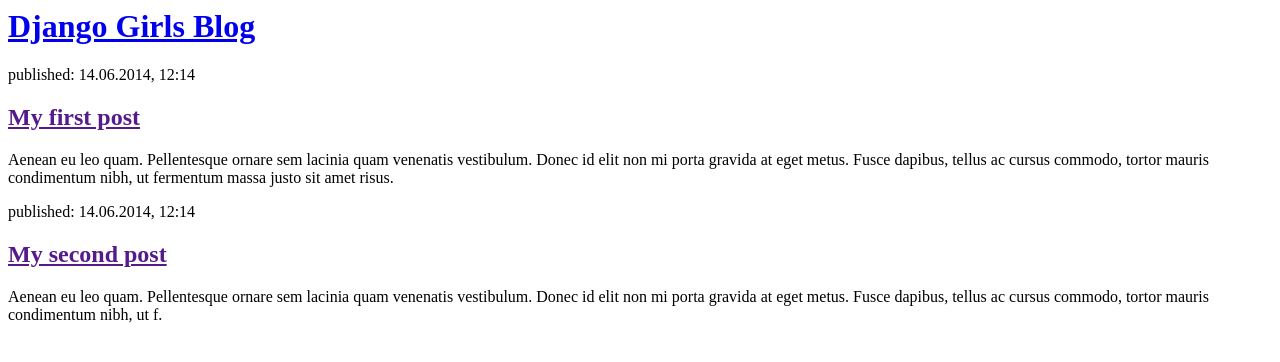
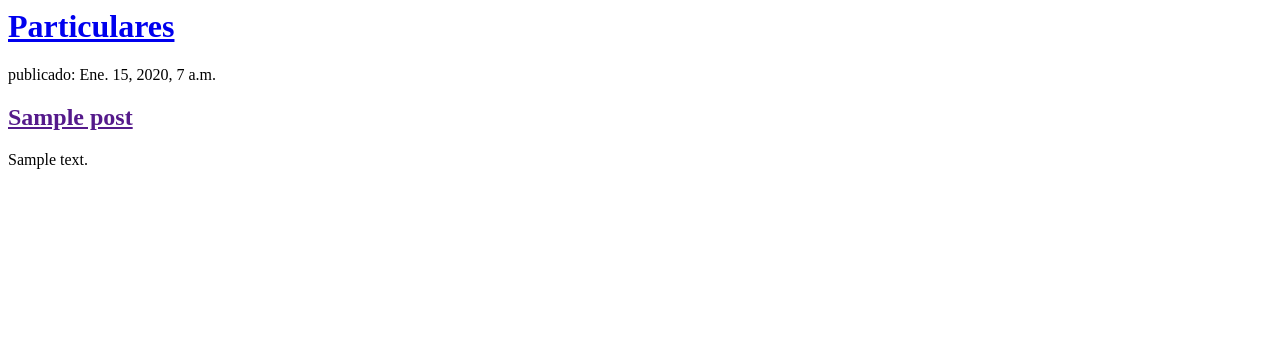
Before and after one commit to gianstorani/repoparticulares, a Django app: page / in a window 1280 px wide. Shown: the top 362 px of the page. Run offline with Django 3.2, Linux system fonts and the light colour scheme; tables that the repository leaves empty hold one stand-in row (values such as "Sample post").

Commit message:
Templates modificados para mostrar post desde base de datos

```diff
--- a/sitio/templates/sitio/post_list.html
+++ b/sitio/templates/sitio/post_list.html
@@ -1,22 +1,17 @@
 <html>
     <head>
-        <title>Django Girls blog</title>
+        <title>Particulares</title>
     </head>
     <body>
         <div>
-            <h1><a href="/">Django Girls Blog</a></h1>
+            <h1><a href="/">Particulares</a></h1>
         </div>
-
+        {% for post in posts %}
         <div>
-            <p>published: 14.06.2014, 12:14</p>
-            <h2><a href="">My first post</a></h2>
-            <p>Aenean eu leo quam. Pellentesque ornare sem lacinia quam venenatis vestibulum. Donec id elit non mi porta gravida at eget metus. Fusce dapibus, tellus ac cursus commodo, tortor mauris condimentum nibh, ut fermentum massa justo sit amet risus.</p>
+            <p> publicado: {{ post.published_date }}</p>
+            <h2><a href="">{{ post.title }}</a></h2>
+            <p>{{ post.text|linebreaksbr }}</p>
         </div>
-
-        <div>
-            <p>published: 14.06.2014, 12:14</p>
-            <h2><a href="">My second post</a></h2>
-            <p>Aenean eu leo quam. Pellentesque ornare sem lacinia quam venenatis vestibulum. Donec id elit non mi porta gravida at eget metus. Fusce dapibus, tellus ac cursus commodo, tortor mauris condimentum nibh, ut f.</p>
-        </div>
+    {% endfor %}
     </body>
 </html>
--- a/sitio/views.py
+++ b/sitio/views.py
@@ -1,4 +1,7 @@
 from django.shortcuts import render
+from django.utils import timezone
+from .models import Post
 
 def post_list(request):
-    return render(request, 'sitio/post_list.html', {})
+    posts = Post.objects.filter(published_date__lte=timezone.now()).order_by('published_date')
+    return render(request, 'sitio/post_list.html', {'posts': posts})
```
